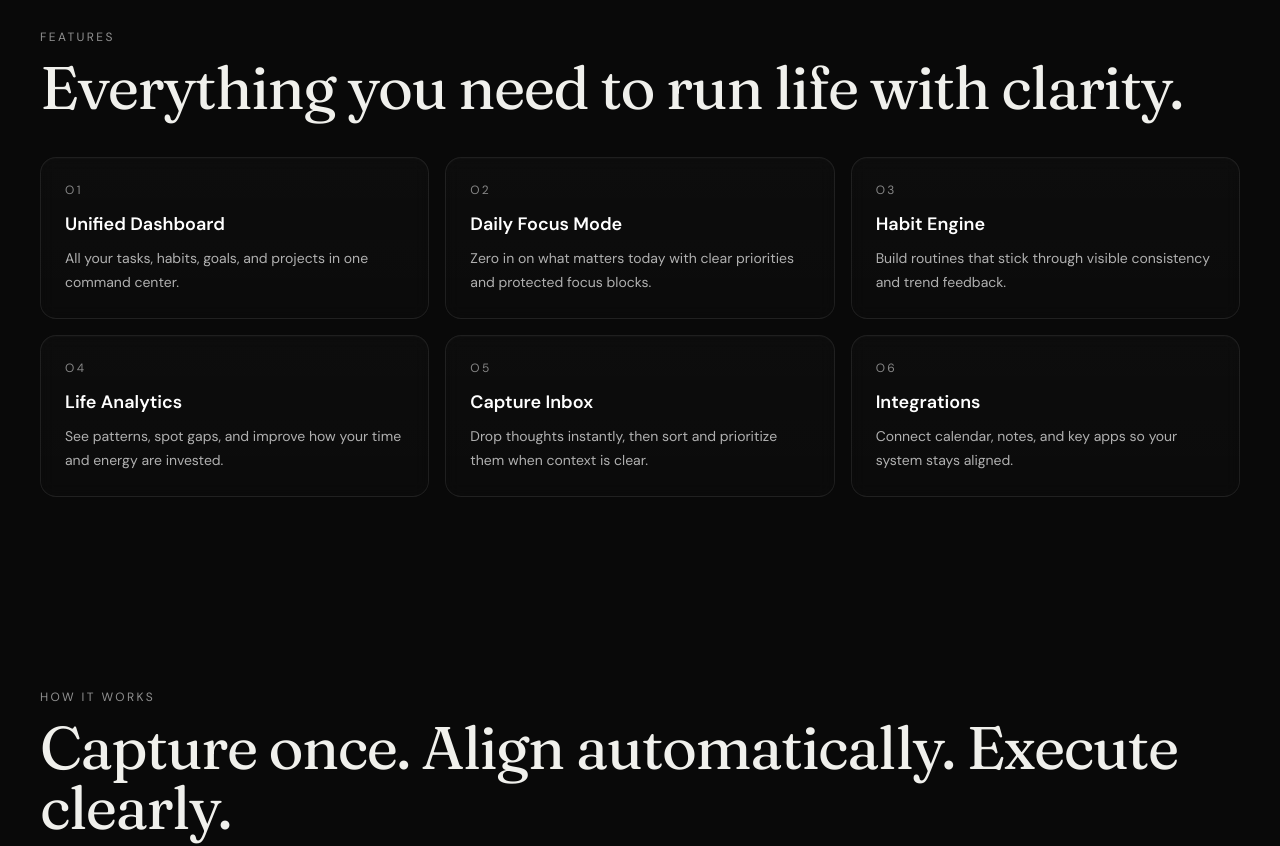
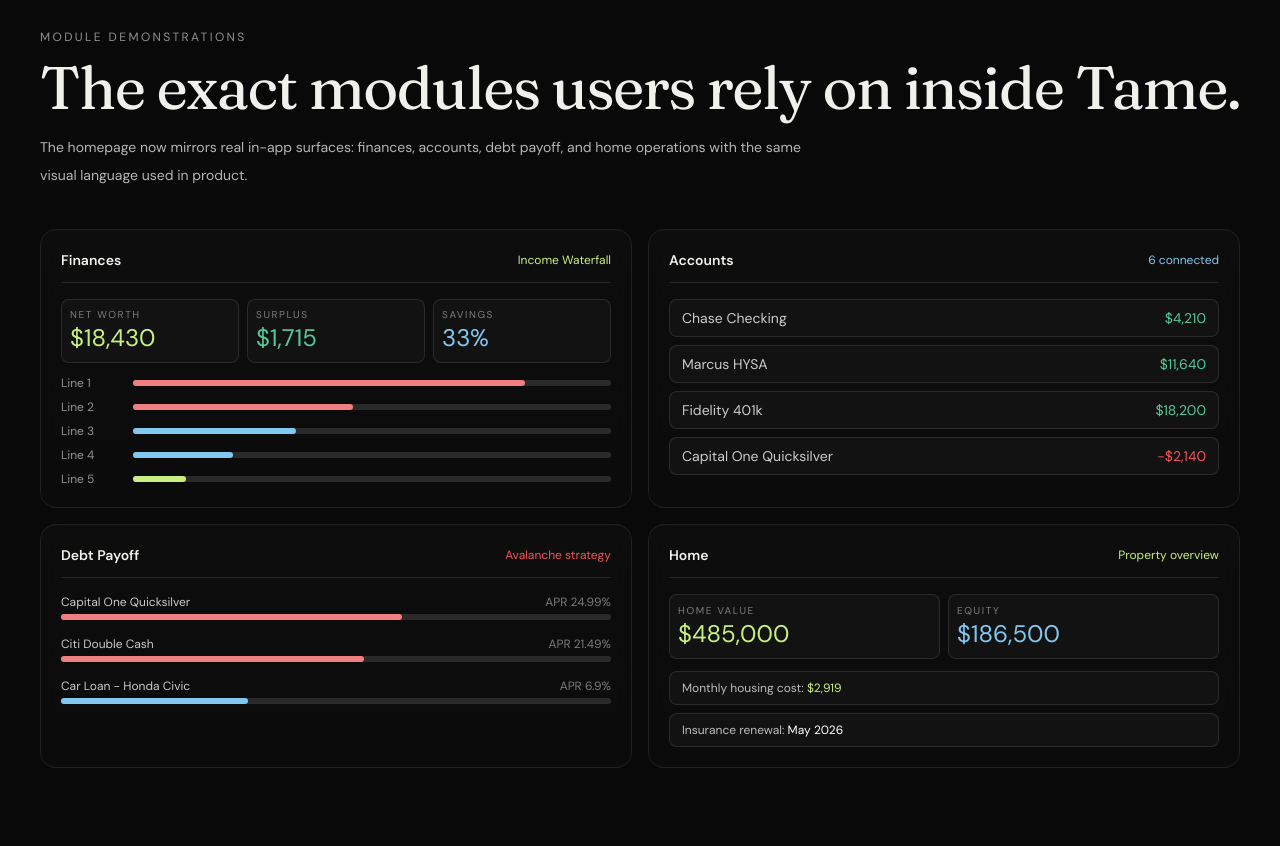
Before and after one commit to frvnzisg-ux/tame-website, a Next.js app: page / in a window 1280 px wide. Shown: the part 1420-2266 px from the top of the page. Built offline with nearby package versions, Linux system fonts and the light colour scheme; no server answers.

Commit message:
style: remove italic logo and add screenshot-matched module demos

```diff
--- a/app/globals.css
+++ b/app/globals.css
@@ -35,7 +35,7 @@ body {
 
 .logo-word {
   font-family: var(--font-serif), ui-serif, Georgia, serif;
-  font-style: italic;
+  font-style: normal;
 }
 
 .glass-card {
--- a/app/page.tsx
+++ b/app/page.tsx
@@ -11,33 +11,33 @@ type WaitlistState = {
 const features = [
   {
     icon: "O1",
-    title: "Unified Dashboard",
-    description: "All your tasks, habits, goals, and projects in one command center."
+    title: "Finances Dashboard",
+    description: "Net worth, monthly surplus, savings rate, and upcoming obligations in one view."
   },
   {
     icon: "O2",
-    title: "Daily Focus Mode",
-    description: "Zero in on what matters today with clear priorities and protected focus blocks."
+    title: "Connected Accounts",
+    description: "All bank, credit, and investment accounts with balances and sync status."
   },
   {
     icon: "O3",
-    title: "Habit Engine",
-    description: "Build routines that stick through visible consistency and trend feedback."
+    title: "Debt Payoff",
+    description: "Track APR, payment impact, and payoff date with avalanche or snowball strategy."
   },
   {
     icon: "O4",
-    title: "Life Analytics",
-    description: "See patterns, spot gaps, and improve how your time and energy are invested."
+    title: "Home and Vehicle",
+    description: "Monitor equity, insurance, maintenance, and recurring ownership costs."
   },
   {
     icon: "O5",
-    title: "Capture Inbox",
-    description: "Drop thoughts instantly, then sort and prioritize them when context is clear."
+    title: "Documents and Benefits",
+    description: "Stay ahead of renewals, expiration dates, and use-it-or-lose-it balances."
   },
   {
     icon: "O6",
-    title: "Integrations",
-    description: "Connect calendar, notes, and key apps so your system stays aligned."
+    title: "Life Calendar",
+    description: "Payments, renewals, and action windows aligned in one operational timeline."
   }
 ];
 
@@ -180,6 +180,7 @@ export default function Home() {
             tame<span className="text-[var(--amber)]">.</span>
           </a>
           <div className="hidden items-center gap-8 text-sm text-white/72 md:flex">
+            <a href="#modules" className="hover:text-white">Modules</a>
             <a href="#features" className="hover:text-white">Features</a>
             <a href="#how" className="hover:text-white">How It Works</a>
             <a href="#pricing" className="hover:text-white">Pricing</a>
@@ -218,10 +219,10 @@ export default function Home() {
                 Start Free in 2 Minutes
               </a>
               <a
-                href="#how"
+                href="#modules"
                 className="rounded-lg border border-white/15 bg-[#111] px-6 py-3 text-sm font-semibold text-white hover:bg-[#151515]"
               >
-                See the 3-Step Flow
+                Explore Live Modules
               </a>
             </div>
 
@@ -333,6 +334,127 @@ export default function Home() {
           </div>
         </section>
 
+        <section id="modules" className="mx-auto w-full max-w-7xl px-6 py-24 md:px-10">
+          <div data-reveal className="reveal mb-10">
+            <p className="mb-3 text-xs uppercase tracking-[0.2em] text-white/55">Module Demonstrations</p>
+            <h2 className="display-font text-4xl leading-none tracking-tight md:text-6xl">
+              The exact modules users rely on inside Tame.
+            </h2>
+            <p className="mt-4 max-w-3xl text-sm leading-7 text-white/70">
+              The homepage now mirrors real in-app surfaces: finances, accounts, debt payoff, and
+              home operations with the same visual language used in product.
+            </p>
+          </div>
+
+          <div className="grid gap-4 lg:grid-cols-2">
+            <article data-reveal className="reveal glass-card rounded-2xl p-5">
+              <div className="mb-4 flex items-center justify-between border-b border-white/10 pb-3">
+                <p className="text-sm font-semibold">Finances</p>
+                <span className="text-xs text-[var(--amber)]">Income Waterfall</span>
+              </div>
+              <div className="mb-3 grid grid-cols-3 gap-2 text-sm">
+                <div className="rounded-lg border border-white/10 bg-[#121212] p-2">
+                  <p className="text-[10px] tracking-[0.16em] text-white/45">NET WORTH</p>
+                  <p className="text-2xl text-[var(--amber)]">$18,430</p>
+                </div>
+                <div className="rounded-lg border border-white/10 bg-[#121212] p-2">
+                  <p className="text-[10px] tracking-[0.16em] text-white/45">SURPLUS</p>
+                  <p className="text-2xl text-[var(--ok)]">$1,715</p>
+                </div>
+                <div className="rounded-lg border border-white/10 bg-[#121212] p-2">
+                  <p className="text-[10px] tracking-[0.16em] text-white/45">SAVINGS</p>
+                  <p className="text-2xl text-[var(--teal)]">33%</p>
+                </div>
+              </div>
+              <div className="space-y-2">
+                {[82, 46, 34, 21, 11].map((w, i) => (
+                  <div key={String(i)} className="flex items-center gap-2 text-xs">
+                    <span className="w-16 text-white/55">Line {i + 1}</span>
+                    <div className="h-1.5 flex-1 rounded-full bg-[#2a2a2a]">
+                      <div
+                        className="h-full rounded-full"
+                        style={{
+                          width: `${w}%`,
+                          background: i < 2 ? "#f08080" : i < 4 ? "#80c8f0" : "#c8f080"
+                        }}
+                      />
+                    </div>
+                  </div>
+                ))}
+              </div>
+            </article>
+
+            <article data-reveal className="reveal glass-card rounded-2xl p-5">
+              <div className="mb-4 flex items-center justify-between border-b border-white/10 pb-3">
+                <p className="text-sm font-semibold">Accounts</p>
+                <span className="text-xs text-[var(--teal)]">6 connected</span>
+              </div>
+              <div className="space-y-2 text-sm">
+                {[
+                  ["Chase Checking", "$4,210", "text-[var(--ok)]"],
+                  ["Marcus HYSA", "$11,640", "text-[var(--ok)]"],
+                  ["Fidelity 401k", "$18,200", "text-[var(--ok)]"],
+                  ["Capital One Quicksilver", "-$2,140", "text-[var(--danger)]"]
+                ].map(([name, amount, color]) => (
+                  <div key={String(name)} className="flex items-center justify-between rounded-lg border border-white/10 bg-[#121212] px-3 py-2">
+                    <span className="text-white/78">{name}</span>
+                    <span className={String(color)}>{amount}</span>
+                  </div>
+                ))}
+              </div>
+            </article>
+
+            <article data-reveal className="reveal glass-card rounded-2xl p-5">
+              <div className="mb-4 flex items-center justify-between border-b border-white/10 pb-3">
+                <p className="text-sm font-semibold">Debt Payoff</p>
+                <span className="text-xs text-[var(--danger)]">Avalanche strategy</span>
+              </div>
+              <div className="space-y-4">
+                {[
+                  ["Capital One Quicksilver", "APR 24.99%", "62%", "#f08080"],
+                  ["Citi Double Cash", "APR 21.49%", "55%", "#f08080"],
+                  ["Car Loan - Honda Civic", "APR 6.9%", "34%", "#80c8f0"]
+                ].map(([name, sub, width, color]) => (
+                  <div key={String(name)}>
+                    <div className="mb-1 flex items-center justify-between text-xs">
+                      <span className="text-white/78">{name}</span>
+                      <span className="text-white/45">{sub}</span>
+                    </div>
+                    <div className="h-1.5 rounded-full bg-[#2a2a2a]">
+                      <div className="h-full rounded-full" style={{ width: String(width), background: String(color) }} />
+                    </div>
+                  </div>
+                ))}
+              </div>
+            </article>
+
+            <article data-reveal className="reveal glass-card rounded-2xl p-5">
+              <div className="mb-4 flex items-center justify-between border-b border-white/10 pb-3">
+                <p className="text-sm font-semibold">Home</p>
+                <span className="text-xs text-[var(--amber)]">Property overview</span>
+              </div>
+              <div className="mb-3 grid grid-cols-2 gap-2">
+                <div className="rounded-lg border border-white/10 bg-[#121212] p-2">
+                  <p className="text-[10px] tracking-[0.16em] text-white/45">HOME VALUE</p>
+                  <p className="text-2xl text-[var(--amber)]">$485,000</p>
+                </div>
+                <div className="rounded-lg border border-white/10 bg-[#121212] p-2">
+                  <p className="text-[10px] tracking-[0.16em] text-white/45">EQUITY</p>
+                  <p className="text-2xl text-[var(--teal)]">$186,500</p>
+                </div>
+              </div>
+              <div className="space-y-2 text-xs text-white/72">
+                <div className="rounded-lg border border-white/10 bg-[#121212] px-3 py-2">
+                  Monthly housing cost: <span className="text-[var(--amber)]">$2,919</span>
+                </div>
+                <div className="rounded-lg border border-white/10 bg-[#121212] px-3 py-2">
+                  Insurance renewal: <span className="text-white">May 2026</span>
+                </div>
+              </div>
+            </article>
+          </div>
+        </section>
+
         <section id="features" className="mx-auto w-full max-w-7xl px-6 py-24 md:px-10">
           <div data-reveal className="reveal mb-10">
             <p className="mb-3 text-xs uppercase tracking-[0.2em] text-white/55">Features</p>
@@ -437,7 +559,7 @@ export default function Home() {
       <footer className="border-t border-white/12 bg-[#0a0a0a]">
         <div className="mx-auto grid w-full max-w-7xl gap-8 px-6 py-10 md:grid-cols-[1fr_auto] md:px-10">
           <div>
-            <p className="logo-word text-4xl italic leading-none text-[var(--text)]">
+            <p className="logo-word text-4xl leading-none text-[var(--text)]">
               tame<span className="text-[var(--amber)]">.</span>
             </p>
             <p className="mt-2 text-sm text-white/60">Life OS for calm, aligned execution.</p>
```
